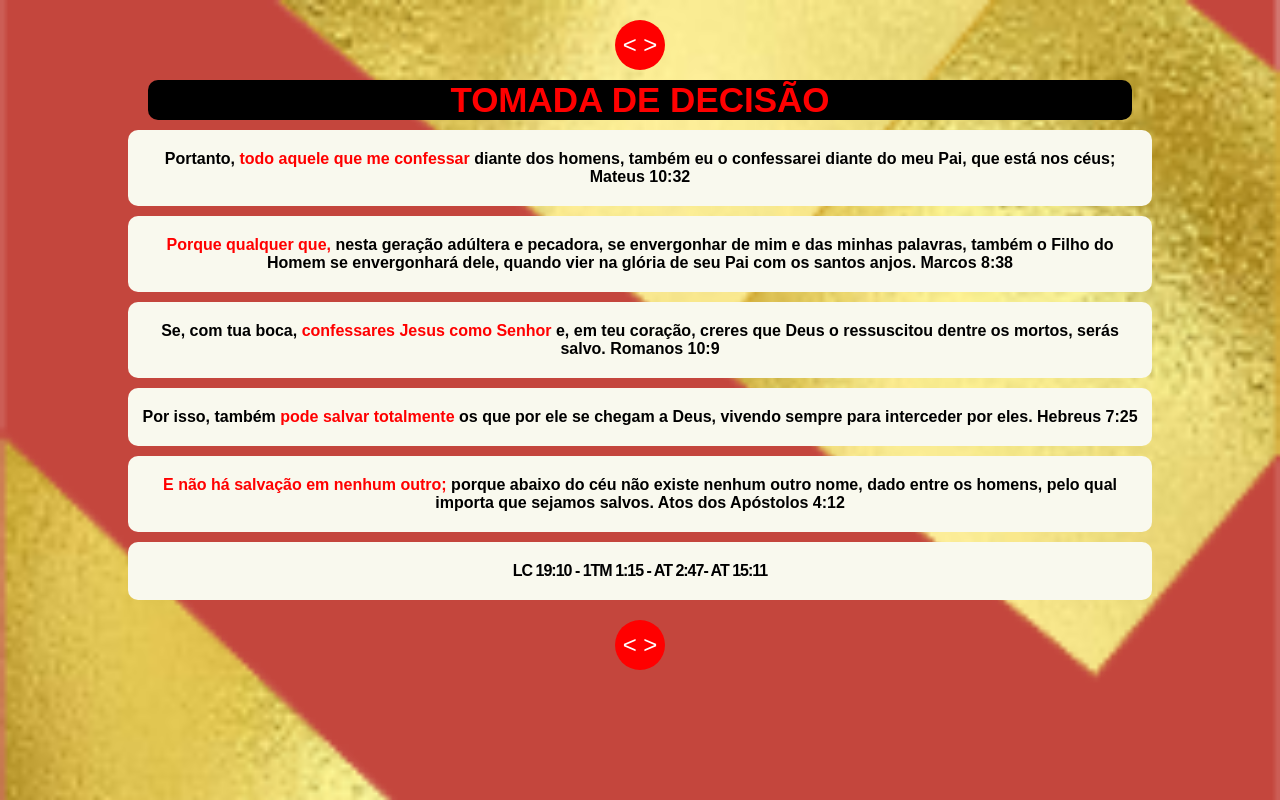
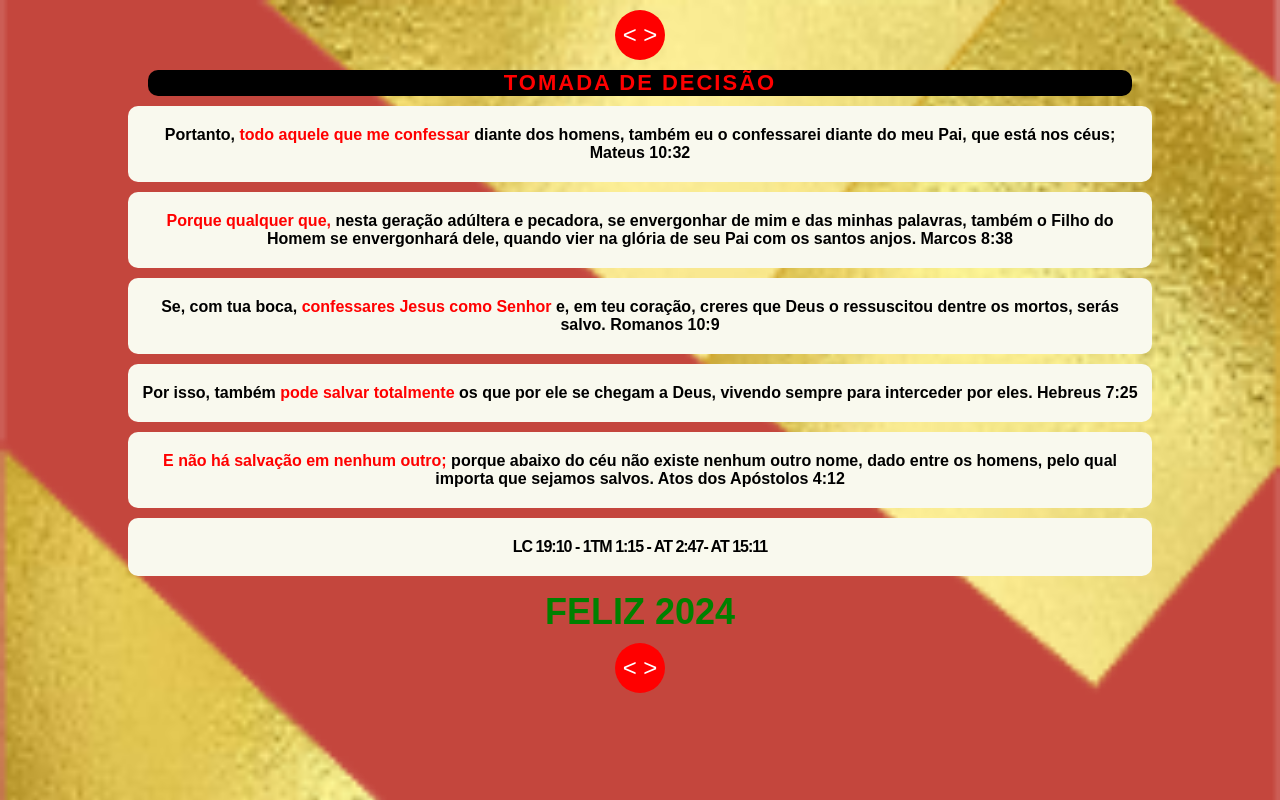
Before and after one commit to AlcemirMacedo/oanooportunodasalvacao, a plain HTML site: page page2.html in a window 1280 px wide. Drawn offline with Linux system fonts and the light colour scheme.

Commit message:
inserindo feliz 2024

```diff
--- a/css/estilos.css
+++ b/css/estilos.css
@@ -76,11 +76,17 @@ section{
 section span{
     color: red;
 }
+h2{
+    color: green;
+    font-size: 36px;
+    font-weight: bolder;
+    margin-top: 15px;
+}
 button{
     width: 50px;
     height: 50px;
     border-radius: 25px;
-    margin-top: 20px;
+    margin-top: 10px;
     background-color: red;
     border: none;
     cursor: pointer;
@@ -106,7 +112,7 @@ button:hover{
         border-radius: 5px;
     }
     .md-title h1{
-        font-size: 14px;
+        font-size: 18px;
     }
     .sideR, .sideL{
         font-size: 7px;
@@ -152,7 +158,7 @@ button:hover{
 
     }
     .md-title h1{
-        font-size: 16px;
+        font-size: 18px;
         font-weight: 800;
     }
     section{
--- a/page2.html
+++ b/page2.html
@@ -12,7 +12,7 @@
 
         <header class="mt-05-17">
             <div class="md-title">
-                <h1>TOMADA DE DECISÃO</h1>
+                <h1 style="font-size: 22px; letter-spacing: 2px;">TOMADA DE DECISÃO</h1>
             </div>
         </header>
 
@@ -50,7 +50,7 @@
                 LC 19:10 - 1TM 1:15 - AT 2:47- AT 15:11
             </p>
         </section>
-
+        <h2>FELIZ 2024</h2>
 
 
 
```
Also changed, not shown: index.html (+1 -0 lines).
